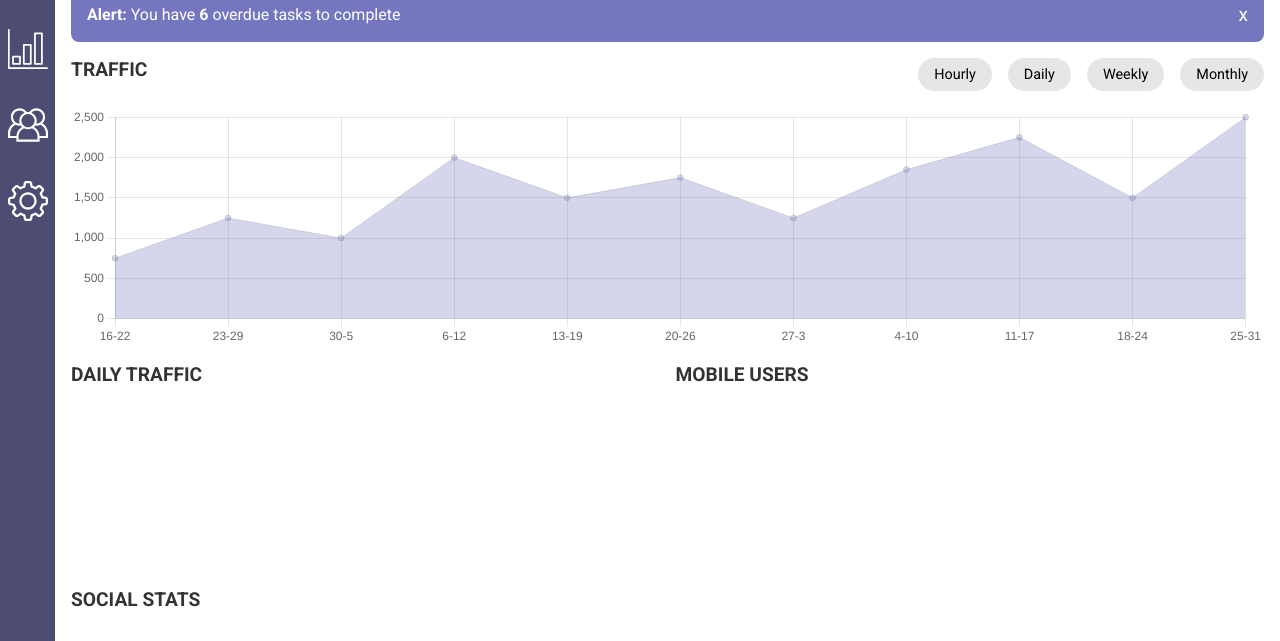
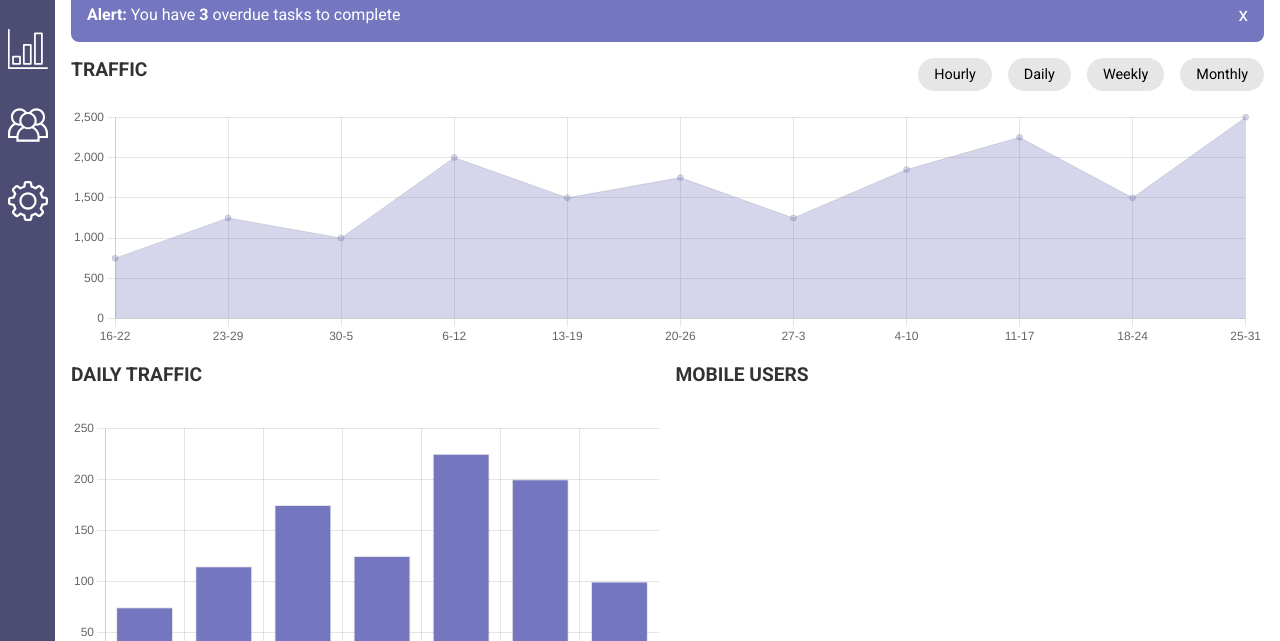
Before and after one commit to jclewis17/tech-degree-project-7, a plain HTML site: page index.html in a window 1280 px wide. Shown: the part 159-800 px from the top of the page. Drawn offline with nearby package versions, Linux system fonts and the light colour scheme.

Commit message:
Added Bar Chart

```diff
--- a/css/styles.css
+++ b/css/styles.css
@@ -227,7 +227,7 @@
       display: block;
       max-width: 100%;
       min-width: 0;
-  }
+    }
 
      /* Daily Traffic */
      .daily {
--- a/js/app.js
+++ b/js/app.js
@@ -2,6 +2,7 @@
 const trafficCanvas = document.getElementById('traffic-chart');
 const alertContainer = document.getElementById('alert');
 const trafficNavLinks = document.querySelectorAll('.traffic-nav-link');
+const dailyCanvas = document.getElementById('daily-chart');
 
 const trafficDataSets = {
     Hourly: [750, 1250, 1000, 2000, 1500, 1750, 1250, 1850, 2250, 1500, 2500],
@@ -15,7 +16,7 @@ const trafficDataSets = {
 setTimeout(() => {
     alertContainer.innerHTML = `
         <div class="alert-banner" style="opacity: 0; transform: translateY(-100%);">
-            <p><strong>Alert:</strong> You have <strong>6</strong> overdue tasks to complete</p>
+            <p><strong>Alert:</strong> You have <strong>3</strong> overdue tasks to complete</p>
             <p class="alert-banner-close">x</p>
         </div>
     `;
@@ -89,3 +90,33 @@ trafficNavLinks.forEach(link => {
         }
     });
 });
+
+//Bar Chart Data
+const dailyData = {
+    labels: ["S", "M", "T", "W", "T", "F", "S"],
+    datasets: [{
+    label: '# of Hits',
+    data: [75, 115, 175, 125, 225, 200, 100],
+    backgroundColor: '#7477BF',
+    borderWidth: 1
+    }]
+};
+
+const dailyOptions = {
+    scales: {
+        y: {
+            beginAtZero: true
+        }
+    },
+    plugins: {
+        legend: {
+            display: false
+        }
+    }
+};
+
+const dailyChart = new Chart(dailyCanvas, {
+    type: 'bar',
+    data: dailyData,
+    options: dailyOptions
+});
```
